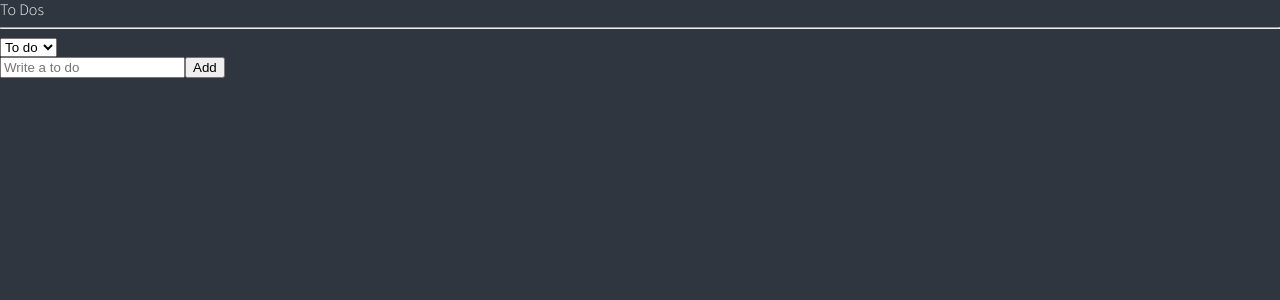
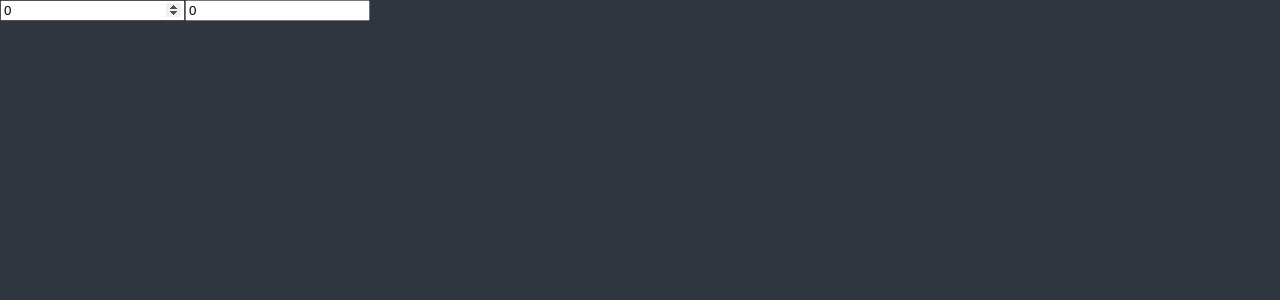
Before and after one commit to arukendev/react-masterclass, a React (Create React App) app: page / in a window 1280 px wide. Shown: the top 300 px of the page. Built offline with nearby package versions, Linux system fonts and the light colour scheme.

Commit message:
practice selector

```diff
--- a/src/App.tsx
+++ b/src/App.tsx
@@ -1,80 +1,32 @@
-import { createGlobalStyle } from "styled-components";
-import ToDoList from "./components/ToDoList";
-
-const GlobalStyle = createGlobalStyle`
-  @import url('https://fonts.googleapis.com/css2?family=Source+Sans+Pro:wght@300;400&display=swap');
-  html, body, div, span, applet, object, iframe,
-  h1, h2, h3, h4, h5, h6, p, blockquote, pre,
-  a, abbr, acronym, address, big, cite, code,
-  del, dfn, em, img, ins, kbd, q, s, samp,
-  small, strike, strong, sub, sup, tt, var,
-  b, u, i, center,
-  dl, dt, dd, menu, ol, ul, li,
-  fieldset, form, label, legend,
-  table, caption, tbody, tfoot, thead, tr, th, td,
-  article, aside, canvas, details, embed,
-  figure, figcaption, footer, header, hgroup,
-  main, menu, nav, output, ruby, section, summary,
-  time, mark, audio, video {
-    margin: 0;
-    padding: 0;
-    border: 0;
-    font-size: 100%;
-    font: inherit;
-    vertical-align: baseline;
-  }
-  /* HTML5 display-role reset for older browsers */
-  article, aside, details, figcaption, figure,
-  footer, header, hgroup, main, menu, nav, section {
-    display: block;
-  }
-  /* HTML5 hidden-attribute fix for newer browsers */
-  *[hidden] {
-      display: none;
-  }
-  body {
-    line-height: 1;
-  }
-  menu, ol, ul {
-    list-style: none;
-  }
-  blockquote, q {
-    quotes: none;
-  }
-  blockquote:before, blockquote:after,
-  q:before, q:after {
-    content: '';
-    content: none;
-  }
-  table {
-    border-collapse: collapse;
-    border-spacing: 0;
-  }
-
-  //new setting
-
-  * {
-    box-sizing: border-box;
-  }
-  body {
-    font-weight: 300;
-    font-family: 'Source Sans Pro', sans-serif;
-    background-color: ${(props) => props.theme.bgColor};
-    color: ${(props) => props.theme.textColor};
-    line-height: 1.2;
-  }
-  a {
-    text-decoration: none;
-    color: inherit;
-  }
-`;
+import React from "react";
+import { useRecoilState, useRecoilValue } from "recoil";
+import { hourSelector, minuteState } from "./atoms";
 
 function App() {
+  const [minutes, setMinutes] = useRecoilState(minuteState);
+  const [hours, setHours] = useRecoilState(hourSelector);
+  const onMinutesChange = (event: React.FormEvent<HTMLInputElement>) => {
+    setMinutes(+event.currentTarget.value);
+    // + => string을 number로 변환
+  };
+  const onHoursChange = (event: React.FormEvent<HTMLInputElement>) => {
+    setHours(+event.currentTarget.value);
+  };
   return (
-    <>
-      <GlobalStyle />
-      <ToDoList />
-    </>
+    <div>
+      <input
+        value={minutes}
+        onChange={onMinutesChange}
+        type="number"
+        placeholder="Minutes"
+      />
+      <input
+        value={hours}
+        onChange={onHoursChange}
+        type="number"
+        placeholder="Hours"
+      />
+    </div>
   );
 }
 
--- /dev/null
+++ b/src/atoms.tsx
@@ -0,0 +1,18 @@
+import { atom, selector } from "recoil";
+
+export const minuteState = atom({
+  key: "minutes",
+  default: 0,
+});
+
+export const hourSelector = selector<number>({
+  key: "hours",
+  get: ({ get }) => {
+    const minutes = get(minuteState);
+    return minutes / 60;
+  },
+  set: ({ set }, newValue) => {
+    const minutes = Number(newValue) * 60;
+    set(minuteState, minutes);
+  },
+});
--- a/src/components/CreateToDo.tsx
+++ /dev/null
@@ -1,31 +0,0 @@
-import { useForm } from "react-hook-form";
-import { useRecoilValue, useSetRecoilState } from "recoil";
-import { categoryState, toDoState } from "./atoms";
-
-interface IForm {
-  toDo: string;
-}
-
-function CreateToDo() {
-  const setToDos = useSetRecoilState(toDoState);
-  const category = useRecoilValue(categoryState);
-  const { register, handleSubmit, setValue } = useForm<IForm>();
-  const handleValid = ({ toDo }: IForm) => {
-    setToDos((oldToDos) => [
-      { text: toDo, id: Date.now(), category },
-      ...oldToDos,
-    ]);
-    setValue("toDo", "");
-  };
-  return (
-    <form onSubmit={handleSubmit(handleValid)}>
-      <input
-        {...register("toDo", { required: "please write to do" })}
-        placeholder="Write a to do"
-      />
-      <button>Add</button>
-    </form>
-  );
-}
-
-export default CreateToDo;
--- a/src/components/ToDo.tsx
+++ /dev/null
@@ -1,43 +0,0 @@
-import React from "react";
-import { useSetRecoilState } from "recoil";
-import { Categories, IToDo, toDoState } from "./atoms";
-
-function ToDo({ text, category, id }: IToDo) {
-  const setToDos = useSetRecoilState(toDoState);
-  const onClick = (event: React.MouseEvent<HTMLButtonElement>) => {
-    const {
-      currentTarget: { name },
-    } = event;
-    setToDos((oldToDos) => {
-      const targetIndex = oldToDos.findIndex((toDo) => toDo.id === id);
-      const newToDo = { text, id, category: name as any };
-      return [
-        ...oldToDos.slice(0, targetIndex),
-        newToDo,
-        ...oldToDos.slice(targetIndex + 1),
-      ];
-    });
-  };
-  return (
-    <li>
-      <span>{text}</span>
-      {category !== Categories.DOING && (
-        <button name={Categories.DOING} onClick={onClick}>
-          Doing
-        </button>
-      )}
-      {category !== Categories.TO_DO && (
-        <button name={Categories.TO_DO} onClick={onClick}>
-          To Do
-        </button>
-      )}
-      {category !== Categories.DONE && (
-        <button name={Categories.DONE} onClick={onClick}>
-          Done
-        </button>
-      )}
-    </li>
-  );
-}
-
-export default ToDo;
--- a/src/components/ToDoList.tsx
+++ /dev/null
@@ -1,30 +0,0 @@
-import React from "react";
-import { useRecoilState, useRecoilValue } from "recoil";
-import { Categories, categoryState, toDoSelector } from "./atoms";
-import CreateToDo from "./CreateToDo";
-import ToDo from "./ToDo";
-
-function ToDoList() {
-  const toDos = useRecoilValue(toDoSelector);
-  const [category, setCategory] = useRecoilState(categoryState);
-  const onInput = (event: React.FormEvent<HTMLSelectElement>) => {
-    setCategory(event.currentTarget.value as any);
-  };
-  return (
-    <div>
-      <h1>To Dos</h1>
-      <hr />
-      <select value={category} onInput={onInput}>
-        <option value={Categories.TO_DO}>To do</option>
-        <option value={Categories.DOING}>Doing</option>
-        <option value={Categories.DONE}>Done</option>
-      </select>
-      <CreateToDo />
-      {toDos?.map((toDo) => (
-        <ToDo key={toDo.id} {...toDo} />
-      ))}
-    </div>
-  );
-}
-
-export default ToDoList;
--- a/src/components/atoms.tsx
+++ /dev/null
@@ -1,32 +0,0 @@
-import { atom, selector } from "recoil";
-
-export enum Categories {
-  "TO_DO" = "TO_DO",
-  "DOING" = "DOING",
-  "DONE" = "DONE",
-}
-
-export interface IToDo {
-  text: string;
-  id: number;
-  category: Categories;
-}
-
-export const categoryState = atom<Categories>({
-  key: "category",
-  default: Categories.TO_DO,
-});
-
-export const toDoState = atom<IToDo[]>({
-  key: "toDo",
-  default: [],
-});
-
-export const toDoSelector = selector({
-  key: "toDoSelector",
-  get: ({ get }) => {
-    const toDos = get(toDoState);
-    const category = get(categoryState);
-    return toDos.filter((toDo) => toDo.category === category);
-  },
-});
--- a/src/index.tsx
+++ b/src/index.tsx
@@ -2,8 +2,76 @@
 import ReactDOM from "react-dom/client";
 import App from "./App";
 import { RecoilRoot } from "recoil";
-import { ThemeProvider } from "styled-components";
+import { createGlobalStyle, ThemeProvider } from "styled-components";
 import { darkTheme } from "./theme";
+
+const GlobalStyle = createGlobalStyle`
+  @import url('https://fonts.googleapis.com/css2?family=Source+Sans+Pro:wght@300;400&display=swap');
+  html, body, div, span, applet, object, iframe,
+  h1, h2, h3, h4, h5, h6, p, blockquote, pre,
+  a, abbr, acronym, address, big, cite, code,
+  del, dfn, em, img, ins, kbd, q, s, samp,
+  small, strike, strong, sub, sup, tt, var,
+  b, u, i, center,
+  dl, dt, dd, menu, ol, ul, li,
+  fieldset, form, label, legend,
+  table, caption, tbody, tfoot, thead, tr, th, td,
+  article, aside, canvas, details, embed,
+  figure, figcaption, footer, header, hgroup,
+  main, menu, nav, output, ruby, section, summary,
+  time, mark, audio, video {
+    margin: 0;
+    padding: 0;
+    border: 0;
+    font-size: 100%;
+    font: inherit;
+    vertical-align: baseline;
+  }
+  /* HTML5 display-role reset for older browsers */
+  article, aside, details, figcaption, figure,
+  footer, header, hgroup, main, menu, nav, section {
+    display: block;
+  }
+  /* HTML5 hidden-attribute fix for newer browsers */
+  *[hidden] {
+      display: none;
+  }
+  body {
+    line-height: 1;
+  }
+  menu, ol, ul {
+    list-style: none;
+  }
+  blockquote, q {
+    quotes: none;
+  }
+  blockquote:before, blockquote:after,
+  q:before, q:after {
+    content: '';
+    content: none;
+  }
+  table {
+    border-collapse: collapse;
+    border-spacing: 0;
+  }
+
+  //new setting
+
+  * {
+    box-sizing: border-box;
+  }
+  body {
+    font-weight: 300;
+    font-family: 'Source Sans Pro', sans-serif;
+    background-color: ${(props) => props.theme.bgColor};
+    color: ${(props) => props.theme.textColor};
+    line-height: 1.2;
+  }
+  a {
+    text-decoration: none;
+    color: inherit;
+  }
+`;
 
 const root = ReactDOM.createRoot(
   document.getElementById("root") as HTMLElement
@@ -13,6 +81,7 @@
   <React.StrictMode>
     <RecoilRoot>
       <ThemeProvider theme={darkTheme}>
+        <GlobalStyle />
         <App />
       </ThemeProvider>
     </RecoilRoot>
```
